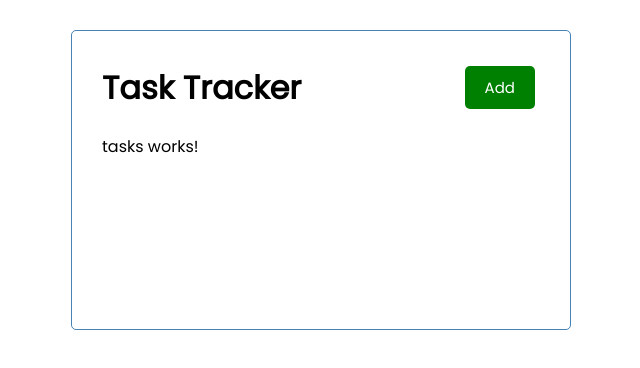
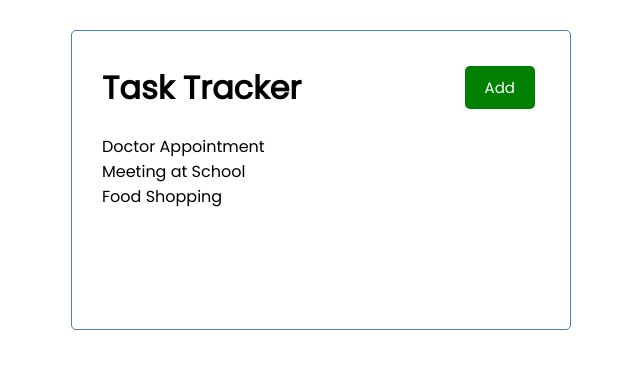
Before and after one commit to agrimes23/AngularTaskTrackerPractice, an Angular app: page / in a window 1280 px wide. Shown: the top 368 px of the page, without its empty margins (319-959 px from the left). Built offline with nearby package versions, Linux system fonts and the light colour scheme.

Commit message:
made a note that you can use *ngFor to loop through tasks, but will do it a different way

```diff
--- a/src/app/components/tasks/tasks.component.html
+++ b/src/app/components/tasks/tasks.component.html
@@ -1 +1,2 @@
-<p>tasks works!</p>
+<!-- one way you can loop through the tasks: *ngFor -->
+<p *ngFor="let task of tasks">{{task.text}}</p>
--- a/src/app/components/tasks/tasks.component.ts
+++ b/src/app/components/tasks/tasks.component.ts
@@ -9,5 +9,6 @@ import {TASKS} from '../../mock-tasks';
   styleUrls: ['./tasks.component.css']
 })
 export class TasksComponent {
+  tasks: Task[] = TASKS;
 
 }
```
